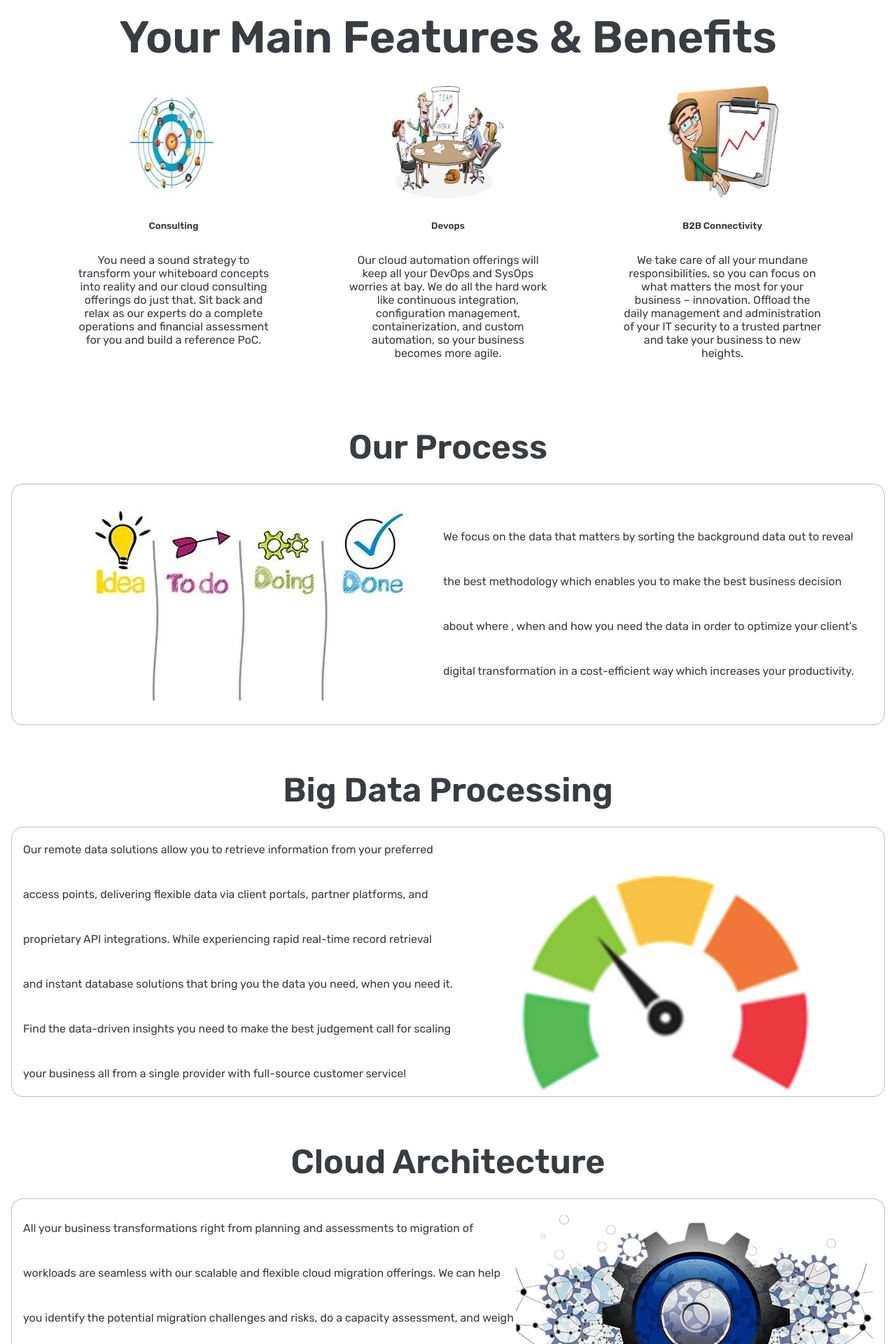
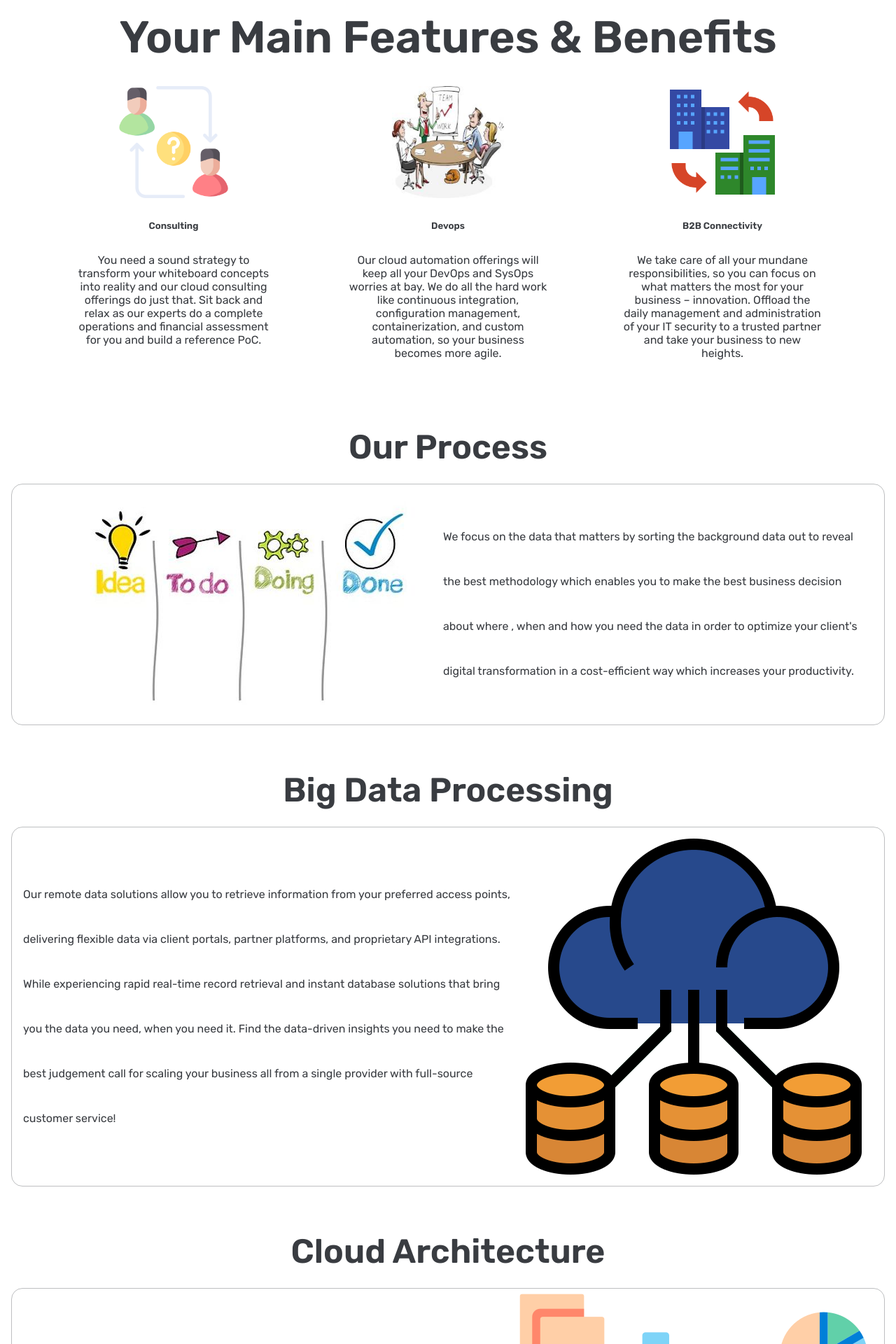
Before and after one commit to faze20/sdbtemplates, a React (Create React App) app: page /data in a window 1280 px wide. Shown: the part 1080-3000 px from the top of the page at 70% size. Built offline with nearby package versions, Linux system fonts and the light colour scheme.

Commit message:
utility1

```diff
--- a/src/components/Applications.js
+++ b/src/components/Applications.js
@@ -157,7 +157,7 @@ function Applications() {
             <div className="benefits_container">
                 <div className="benefits_contents">
                     <div className="benefit_item">
-                        <img src="/assets/resultgoal.jpg" alt="branding" />
+                        <img src="soucrcode.png" alt="branding" />
                         <h5>Source Code &amp; Documentation</h5>
                         <p>
                         We will do a Bitbucket repository transfer with the source
@@ -166,7 +166,7 @@ function Applications() {
                         </p>
                     </div>
                     <div className="benefit_item">
-                        <img src="/assets/teamwork.jpg" alt="marketing"  />
+                        <img src="proto.png" alt="marketing"  />
                         <h5>UX/UI Design &amp; Prototype </h5>
                         <p>
                         User-centred, clean, easy to use and intuitive user interface
@@ -176,7 +176,7 @@ function Applications() {
                         </p>
                     </div>
                     <div className="benefit_item">
-                        <img src="/assets/presentation.png" alt="presentation"  />
+                        <img src="buildpublish.png" alt="presentation"  />
                         <h5>Builds for publishing</h5>
                         <p>
                         We provide Ready-to-be-published in App Store and Google
@@ -193,7 +193,7 @@ function Applications() {
                 <div className="right_items">
                             <h2>Full-cycle app development</h2>
                             <div className="rightitem_content">
-                            <img src="/assets/ourprocess.jpg" alt="process" />
+                            <img src="full cycle.png" alt="process" />
 
                             <p>
                                 <span>BUSINESS ANALYSIS</span>
@@ -221,7 +221,7 @@ function Applications() {
                                specification approved by you.
 
                         </p>
-                            <img src="/assets/webperformance.png" alt="performance" />
+                            <img src="buss analysis.png" alt="performance" />
 
 
 
@@ -237,7 +237,7 @@ function Applications() {
                           all the graphic materials for the development team.
 
                         </p>
-                            <img src="/assets/webperformance.png" alt="performance" />
+                            <img src="proto.png" alt="performance" />
 
 
 
@@ -254,7 +254,7 @@ function Applications() {
                            builds biweekly.
 
                         </p>
-                            <img src="/assets/webperformance.png" alt="performance" />
+                            <img src="software testing.png" alt="performance" />
 
 
 
@@ -271,7 +271,7 @@ function Applications() {
                          conduct a demo presentation of the developed application.
 
                         </p>
-                            <img src="/assets/webperformance.png" alt="performance" />
+                            <img src="soucrcode.png" alt="performance" />
 
 
 
@@ -290,7 +290,7 @@ function Applications() {
 
 
                         </p>
-                            <img src="/assets/webperformance.png" alt="performance" />
+                            <img src="iosdev.png" alt="performance" />
 
 
 
@@ -308,7 +308,7 @@ function Applications() {
 
 
                         </p>
-                            <img src="/assets/webperformance.png" alt="performance" />
+                            <img src="publish.png" alt="performance" />
 
 
 
@@ -335,7 +335,7 @@ function Applications() {
                               <h4 id="card"> IOS Development </h4>
                                  <Link  to="/contact">
 
-                                 <img className='card_image' src="/assets/newseo.jpg" alt="seo" />
+                                 <img className='card_image' src="ios.png" alt="seo" />
                               </Link>
                               <button onClick={()=> navigate("/contact")} className='websitecard_button'>Get quote</button>
                               <p>
@@ -347,7 +347,7 @@ function Applications() {
                           <div className="websitecard">
                               <h4 id="card"> Android Development  </h4>
                                  <Link  to="/contact">
-                                 <img className='card_image' src="/assets/landingpage.jpg" alt="seo" />
+                                 <img className='card_image' src="android.png" alt="seo" />
 
                               </Link>
                               <button onClick={()=> navigate("/contact")} className='websitecard_button'>Get quote</button>
@@ -379,7 +379,7 @@ function Applications() {
                               <h4 id="card">Tech Consulting</h4>
                                  <Link  to="/contact">
 
-                                 <img className='card_image' src="/assets/webapp.png" alt="seo" />
+                                 <img className='card_image' src="consulting.png" alt="consulting" />
                               </Link>
                               <button onClick={()=> navigate("/contact")} className='websitecard_button'>Get quote</button>
 
--- a/src/components/Clouddata.js
+++ b/src/components/Clouddata.js
@@ -131,7 +131,7 @@ function Clouddata() {
             <div className="benefits_container">
                 <div className="benefits_contents">
                     <div className="benefit_item">
-                        <img src="/assets/resultgoal.jpg" alt="branding" />
+                        <img src="consulting.png" alt="consulting" />
                         <h5>Consulting</h5>
                         <p>
                         You need a sound strategy to transform your
@@ -153,7 +153,7 @@ function Clouddata() {
                         </p>
                     </div>
                     <div className="benefit_item">
-                        <img src="/assets/presentation.png" alt="presentation"  />
+                        <img src="b2b.png" alt="presentation"  />
                         <h5>B2B Connectivity</h5>
                         <p>
                         We take care of all your mundane responsibilities, so
@@ -203,7 +203,7 @@ function Clouddata() {
 
 
                         </p>
-                            <img src="/assets/webperformance.png" alt="performance" />
+                            <img src="big-data.png" alt="performance" />
 
 
 
@@ -223,7 +223,7 @@ function Clouddata() {
                                Window Virtual desktop.
 
                         </p>
-                        <img src="/assets/optimisationnew.png" alt="process" />
+                        <img src="cloud.png" alt="process" />
 
 
                             </div>
@@ -264,7 +264,7 @@ function Clouddata() {
                               <h4 id="card"> Consumer Data </h4>
                                  <Link  to="/contact">
 
-                                 <img className='card_image' src="/assets/newseo.jpg" alt="seo" />
+                                 <img className='card_image' src="consumerdata.png" alt="seo" />
                               </Link>
                               <button onClick={()=> navigate("/contact")} className='websitecard_button'>Get quote</button>
                               <p>
@@ -275,7 +275,7 @@ function Clouddata() {
                           <div className="websitecard">
                               <h4 id="card"> Business Data  </h4>
                                  <Link  to="/contact">
-                                 <img className='card_image' src="/assets/landingpage.jpg" alt="seo" />
+                                 <img className='card_image' src="startegy.png" alt="seo" />
 
                               </Link>
                               <button onClick={()=> navigate("/contact")} className='websitecard_button'>Get quote</button>
@@ -289,7 +289,7 @@ function Clouddata() {
                               <h4 id="card"> Data Automation</h4>
                                  <Link  to="/contact">
 
-                                 <img className='card_image' src="/assets/webapp.png" alt="seo" />
+                                 <img className='card_image' src="dataautomation.png" alt="seo" />
                               </Link>
                               <button onClick={()=> navigate("/contact")} className='websitecard_button'>Get quote</button>
 
@@ -303,7 +303,7 @@ function Clouddata() {
                               <h4 id="card"> Foot Print</h4>
                                  <Link  to="/contact">
 
-                                 <img className='card_image' src="/assets/webapp.png" alt="seo" />
+                                 <img className='card_image' src="digital-footprint.png" alt="seo" />
                               </Link>
                               <button onClick={()=> navigate("/contact")} className='websitecard_button'>Get quote</button>
 
--- a/src/components/Softwares.js
+++ b/src/components/Softwares.js
@@ -89,7 +89,7 @@ function Softwares() {
                                     you within 24 hours
                                 </h3>
 
-                                <Quote />
+                                <Quote  text='Talk to our Engineer'/>
 
                             </div>
                         </div>
@@ -111,7 +111,7 @@ function Softwares() {
            <div className="benefits_container">
                 <div className="benefits_contents">
                     <div className="benefit_item">
-                        <img src="/assets/resultgoal.jpg" alt="branding" />
+                        <img src="proto.png" alt="branding" />
                         <h5>Building Your Product</h5>
                         <p>Our Expertise for custom application development services cover third party integration, Mobile,
                         desktop, Web, and so on.
@@ -121,7 +121,7 @@ function Softwares() {
                     </p>
                     </div>
                     <div className="benefit_item">
-                        <img src="/assets/teamwork.jpg" alt="marketing"  />
+                        <img src="teambuild.png" alt="marketing"  />
                         <h5>Scaling Your Tech Team </h5>
                         <p>
                         Accelerate and transform your business with comprehensive DevOps services. We provide end-to-end
@@ -130,7 +130,7 @@ function Softwares() {
                         </p>
                     </div>
                     <div className="benefit_item">
-                        <img src="/assets/presentation.png" alt="presentation"  />
+                        <img src="startegy.png" alt="presentation"  />
                         <h5>Product Strategy</h5>
                         <p>
                         Using Agile Development &amp; Project Management we ensure that
@@ -148,7 +148,7 @@ function Softwares() {
                 <div className="right_items">
                     <h2>Complete-Cycle <span className='softwareheader_span'> Software development</span></h2>
                     <div className="rightitem_content">
-                        <img src="/assets/ourprocess.jpg" alt="process" />
+                        <img src="cycleprocess.png" alt="process" />
                         <p>
                         We have
                         thorough understanding of critical milestones that must
@@ -173,7 +173,7 @@ function Softwares() {
                      clients.
 
                 </p>
-                <img src="/assets/webperformance.png" alt="performance" />
+                <img src="engagementmodel.png" alt="performance" />
                 </div>
             </div>
 
@@ -191,7 +191,7 @@ function Softwares() {
                       design, development, deployment and maintenance.
 
                 </p>
-                <img src="/assets/webperformance.png" alt="performance" />
+                <img src="quality.png" alt="performance" />
                 </div>
             </div>
 
@@ -207,7 +207,7 @@ function Softwares() {
                   decreasing the power of unit tests.
 
                 </p>
-                <img src="/assets/webperformance.png" alt="performance" />
+                <img src="software testing.png" alt="performance" />
                 </div>
             </div>
 
@@ -222,7 +222,7 @@ function Softwares() {
                   it in your development lifecycle.
 
                 </p>
-                <img src="/assets/webperformance.png" alt="performance" />
+                <img src="test automation.png" alt="performance" />
                 </div>
             </div>
 
@@ -235,7 +235,7 @@ function Softwares() {
                               <h4 id="card">Security </h4>
                                  <Link  to="/contact">
 
-                                 <img className='card_image' src="assets/newseo.jpg" alt="seo" />
+                                 <img className='card_image' src="security.png" alt="seo" />
                               </Link>
                               <button  type='button' onClick={()=> navigate("/contact")} className='websitecard_button'>Get quote</button>
                               <p>
@@ -247,10 +247,10 @@ function Softwares() {
 
                           </div>
                           <div className="websitecard">
-                              <h4 id="card">PERFORMANCE </h4>
+                              <h4 id="card">Performance </h4>
                                  <Link  to="/contact">
 
-                                 <img className='card_image' src="assets/newseo.jpg" alt="seo" />
+                                 <img className='card_image' src="performance2.png" alt="seo" />
                               </Link>
                               <button  type='button' onClick={()=> navigate("/contact")} className='websitecard_button'>Get quote</button>
                               <p>
@@ -269,7 +269,7 @@ function Softwares() {
                               <h4 id="card">COMPATIBILITY </h4>
                                  <Link  to="/contact">
 
-                                 <img className='card_image' src="assets/newseo.jpg" alt="seo" />
+                                 <img className='card_image' src="puzzle.png" alt="seo" />
                               </Link>
                               <button  type='button' onClick={()=> navigate("/contact")} className='websitecard_button'>Get quote</button>
                               <p>
@@ -285,7 +285,7 @@ function Softwares() {
                               <h4 id="card">LOCALIZATION</h4>
                                  <Link  to="/contact">
 
-                                 <img className='card_image' src="assets/newseo.jpg" alt="seo" />
+                                 <img className='card_image' src="localisation.png" alt="seo" />
                               </Link>
                               <button  type='button' onClick={()=> navigate("/contact")} className='websitecard_button'>Get quote</button>
                               <p>
--- a/src/components/Websites.js
+++ b/src/components/Websites.js
@@ -155,7 +155,7 @@ function Websites() {
                                     recources supports . The supports measured in terms of customer acquisitions , enhanced user experiences
                                     accross multiple platforms and having a happy repeat customer followed with good recommendations.
                                 </p>
-                                <img src="assets/webperformance.png" alt="performance" />
+                                <img src="performance2.png" alt="performance" />
                             </div>
                         </div>
                         <div className="right_items">
```
Also changed, not shown: src/components/Utilities.js (+24 -24 lines).
